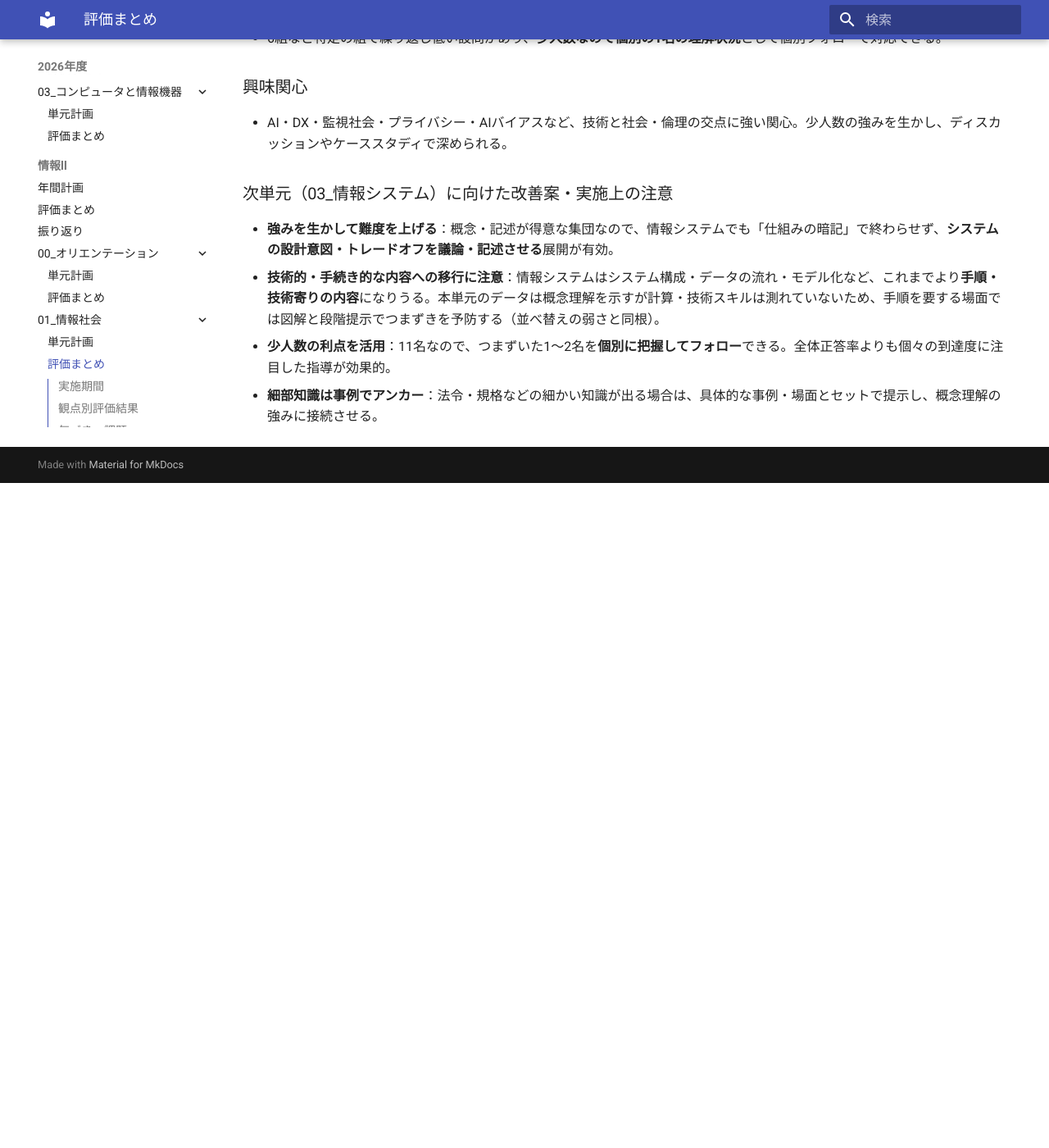
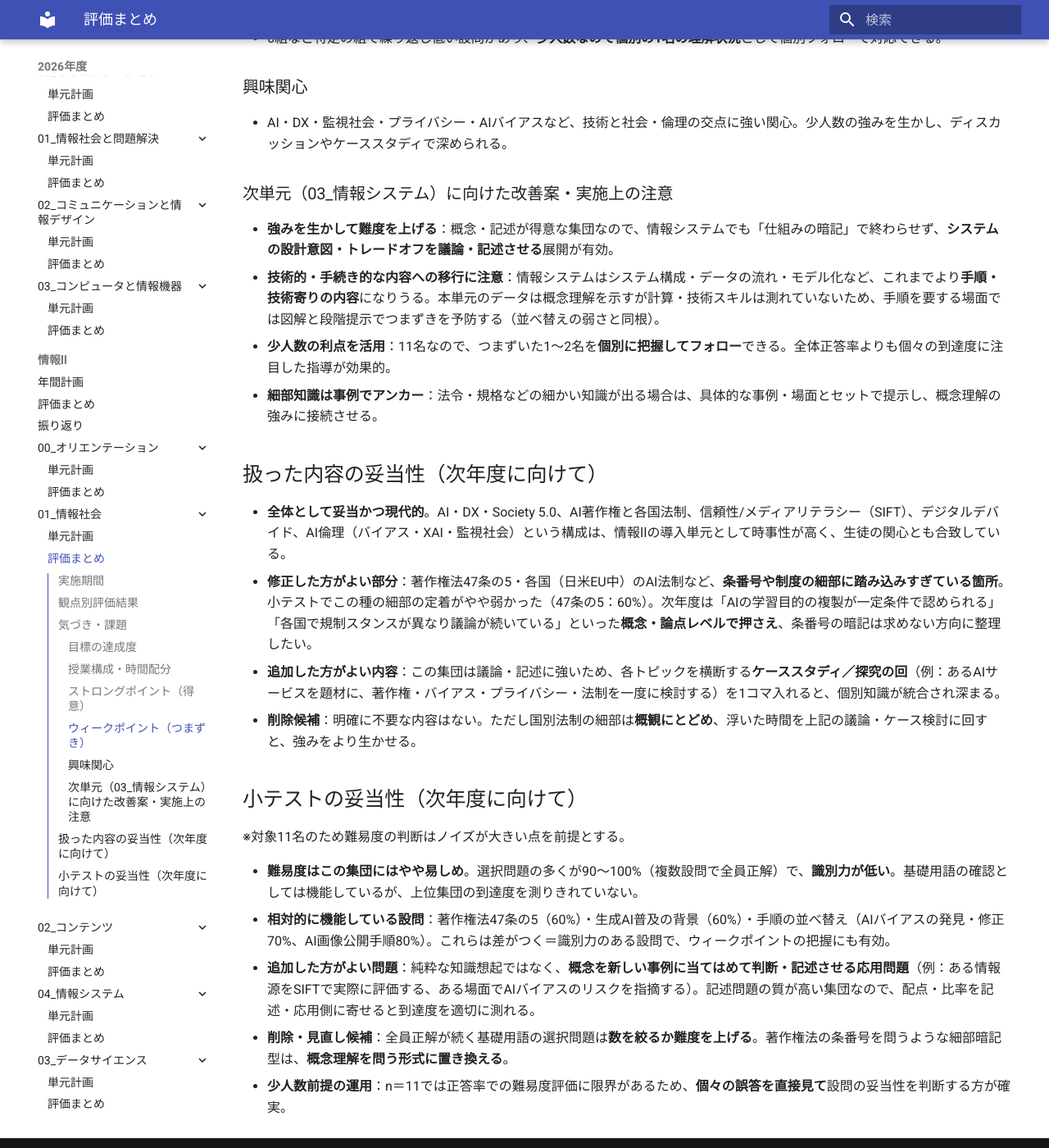
Before and after one commit to mmmmatsuuuu/edu, an MkDocs documentation site: the page built from docs/2026/informa2/01_情報社会/02_評価まとめ.md, in a window 1280 px wide and 1400 px high, scrolled down 1438 px. Shown: the whole window at 82% size. Built offline with MkDocs 1.6.1 and Material for MkDocs 9.7.7, drawn with Linux system fonts in a browser that asks for light colours; before the commit the page ends 2027 px from its top, so only the background shows below that.

Commit message:
Add: 情報Ⅱ 01_情報社会 評価まとめに内容・小テストの妥当性の考察を追記（2026）
次年度に向けて「扱った内容の妥当性」「小テストの妥当性」の節を追加。
少人数（11名）前提で、条番号など細部偏重の見直し・横断ケース回の追加、
易しめで識別力の低い選択問題の難度引き上げ・応用記述問題の追加を提案。

Co-Authored-By: Claude Opus 4.8 <noreply@anthropic.com>

```diff
--- a/docs/2026/informa2/01_情報社会/02_評価まとめ.md
+++ b/docs/2026/informa2/01_情報社会/02_評価まとめ.md
@@ -41,3 +41,20 @@
 - **技術的・手続き的な内容への移行に注意**：情報システムはシステム構成・データの流れ・モデル化など、これまでより**手順・技術寄りの内容**になりうる。本単元のデータは概念理解を示すが計算・技術スキルは測れていないため、手順を要する場面では図解と段階提示でつまずきを予防する（並べ替えの弱さと同根）。
 - **少人数の利点を活用**：11名なので、つまずいた1〜2名を**個別に把握してフォロー**できる。全体正答率よりも個々の到達度に注目した指導が効果的。
 - **細部知識は事例でアンカー**：法令・規格などの細かい知識が出る場合は、具体的な事例・場面とセットで提示し、概念理解の強みに接続させる。
+
+## 扱った内容の妥当性（次年度に向けて）
+
+- **全体として妥当かつ現代的**。AI・DX・Society 5.0、AI著作権と各国法制、信頼性/メディアリテラシー（SIFT）、デジタルデバイド、AI倫理（バイアス・XAI・監視社会）という構成は、情報Ⅱの導入単元として時事性が高く、生徒の関心とも合致している。
+- **修正した方がよい部分**：著作権法47条の5・各国（日米EU中）のAI法制など、**条番号や制度の細部に踏み込みすぎている箇所**。小テストでこの種の細部の定着がやや弱かった（47条の5：60%）。次年度は「AIの学習目的の複製が一定条件で認められる」「各国で規制スタンスが異なり議論が続いている」といった**概念・論点レベルで押さえ**、条番号の暗記は求めない方向に整理したい。
+- **追加した方がよい内容**：この集団は議論・記述に強いため、各トピックを横断する**ケーススタディ／探究の回**（例：あるAIサービスを題材に、著作権・バイアス・プライバシー・法制を一度に検討する）を1コマ入れると、個別知識が統合され深まる。
+- **削除候補**：明確に不要な内容はない。ただし国別法制の細部は**概観にとどめ**、浮いた時間を上記の議論・ケース検討に回すと、強みをより生かせる。
+
+## 小テストの妥当性（次年度に向けて）
+
+※対象11名のため難易度の判断はノイズが大きい点を前提とする。
+
+- **難易度はこの集団にはやや易しめ**。選択問題の多くが90〜100%（複数設問で全員正解）で、**識別力が低い**。基礎用語の確認としては機能しているが、上位集団の到達度を測りきれていない。
+- **相対的に機能している設問**：著作権法47条の5（60%）・生成AI普及の背景（60%）・手順の並べ替え（AIバイアスの発見・修正70%、AI画像公開手順80%）。これらは差がつく＝識別力のある設問で、ウィークポイントの把握にも有効。
+- **追加した方がよい問題**：純粋な知識想起ではなく、**概念を新しい事例に当てはめて判断・記述させる応用問題**（例：ある情報源をSIFTで実際に評価する、ある場面でAIバイアスのリスクを指摘する）。記述問題の質が高い集団なので、配点・比率を記述・応用側に寄せると到達度を適切に測れる。
+- **削除・見直し候補**：全員正解が続く基礎用語の選択問題は**数を絞るか難度を上げる**。著作権法の条番号を問うような細部暗記型は、**概念理解を問う形式に置き換える**。
+- **少人数前提の運用**：n＝11では正答率での難易度評価に限界があるため、**個々の誤答を直接見て**設問の妥当性を判断する方が確実。
```
